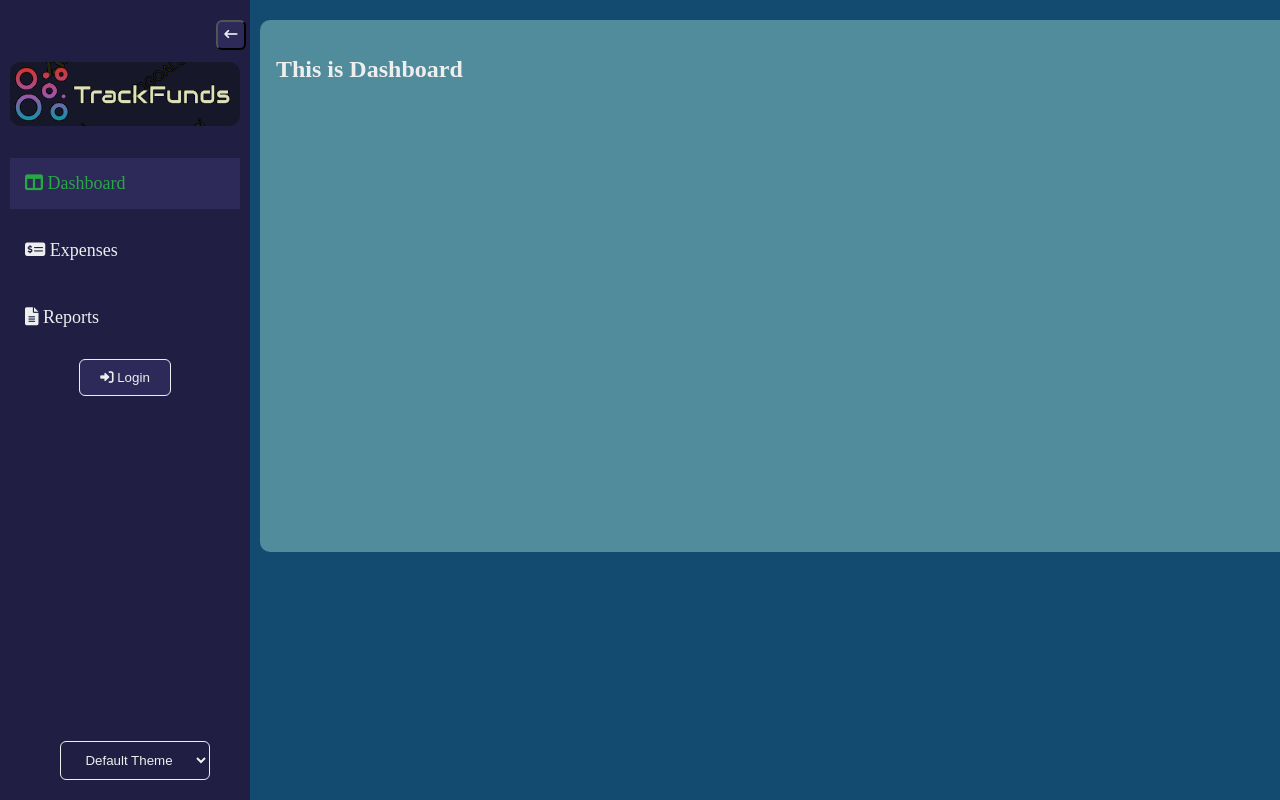
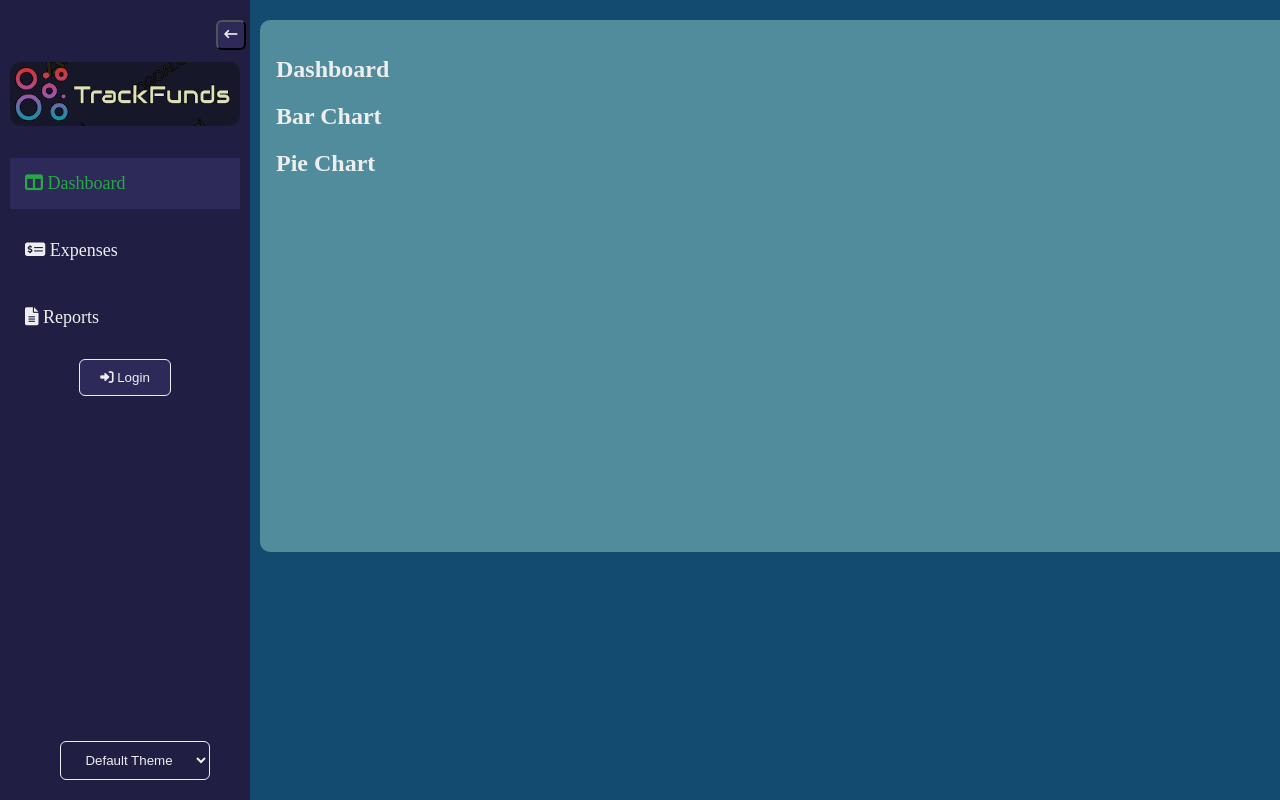
Before and after one commit to rohitghatal1/ExpenseTracker-React-TS, a React (Create React App) app: page / in a window 1280 px wide. Shown: the top 800 px of the page. Built offline with nearby package versions, Linux system fonts and the light colour scheme.

Commit message:
added bar and pie chart section

```diff
--- a/src/Components/Dashboard.tsx
+++ b/src/Components/Dashboard.tsx
@@ -8,7 +8,19 @@ const Dashboard:React.FC<Props> = ({isCollapsed}) => {
     return(
         <div className={`dashboardComponent ${isCollapsed? "collapsed":""}`}>
             <div className="dashboardContainer">
-                <h2>This is Dashboard</h2>
+                <h2>Dashboard</h2>
+                <div className="dashboardContentsContainer">
+                    <section className="barChartSection">
+                        <h2>Bar Chart</h2>
+                        <div className="barChart">
+
+                        </div>
+                    </section>
+                    <section className="pieChartSection">
+                        <h2>Pie Chart</h2>
+                        <div className="pieChart"></div>
+                    </section>
+                </div>
             </div>
         </div>
     )
--- a/src/Components/Reports.tsx
+++ b/src/Components/Reports.tsx
@@ -10,7 +10,10 @@ const Reports : React.FC<Props> = ({isCollapsed}) => {
         <>
         <div className={`reportComponent ${isCollapsed? "collapsed" : ""}`}>
             <div className="reportContainer">
-                <h2>This is Reports Tab</h2>
+                <div className="report">
+                    <h2>Report Heading</h2>
+
+                </div>
             </div>
         </div>
         </>
```
